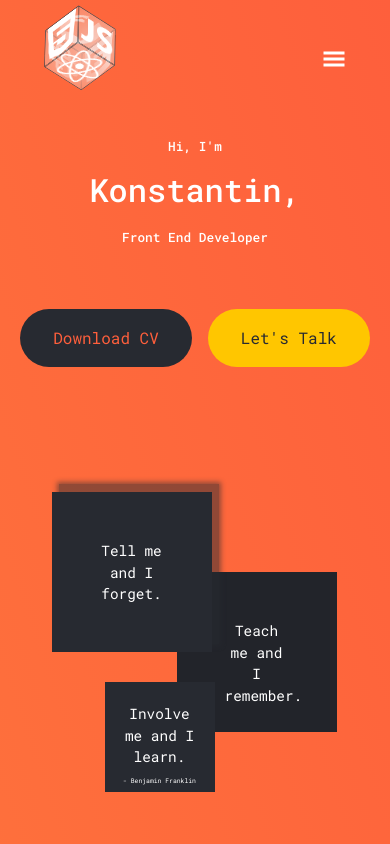
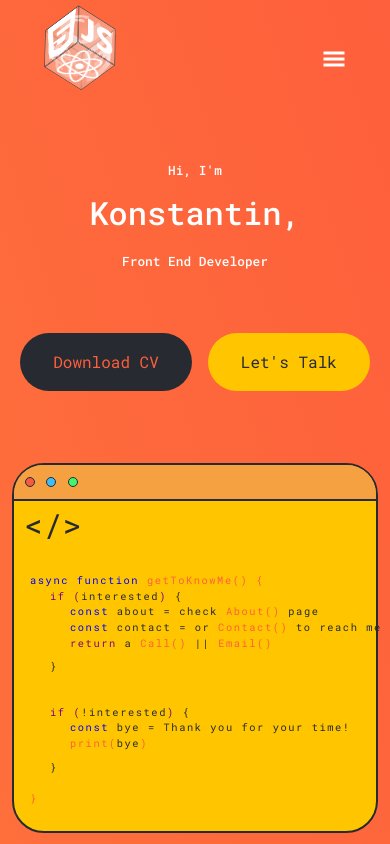
Before and after one commit to nikolaevK/Portfolio, a React (Create React App) app: page / in a window 390 px wide. Shown: the top 844 px of the page. Built offline with nearby package versions, Linux system fonts and the light colour scheme.

Commit message:
Landing page refactoring

```diff
--- a/src/components/Nav/Nav.js
+++ b/src/components/Nav/Nav.js
@@ -12,6 +12,7 @@ import { MdClose } from "react-icons/md";
 import About from "../about/About";
 import Header from "../header/Header";
 import Contact from "../contact/Contact";
+import Footer from "../footer/Footer";
 
 export default function Nav() {
   const [openNav, setOpenNav] = useState(false);
--- a/src/components/Nav/nav.css
+++ b/src/components/Nav/nav.css
@@ -34,7 +34,7 @@
   padding-left: 6rem;
   padding-bottom: 1.5rem;
   margin: 0;
-  background: hsl(0, 0%, 100%, 0.1);
+  background: #ffffff1a;
   backdrop-filter: blur(1rem);
 }
 
--- a/src/components/header/Header.js
+++ b/src/components/header/Header.js
@@ -15,13 +15,95 @@ export default function Header() {
             <h5 className="header-animation">Front End Developer</h5>
             <CTA />
           </div>
-          <div className="header-sub-container-2">
-            <div className="image-container-1">Tell me and I forget.</div>
-            <div className="image-container-2"></div>
-            <div className="image-container-3">Teach me and I remember.</div>
-            <div className="image-container-4">
-              <span>Involve me and I learn.</span>
-              <span className="credits">- Benjamin Franklin</span>
+          <div className="browser-container">
+            <div className="browser-navbar">
+              <div
+                className="navbar-circle"
+                style={{ background: "#f55a42" }}
+              ></div>
+              <div
+                className="navbar-circle"
+                style={{ background: "#42bcf5" }}
+              ></div>
+              <div
+                className="navbar-circle"
+                style={{ background: "#42f56f" }}
+              ></div>
+            </div>
+            <div className="brackets-container">
+              <p className="angle-brackets">&lt;/&gt;</p>
+            </div>
+            <div className="code-lines-container mt-4">
+              <span>
+                <p className="text text-1">
+                  <span style={{ color: "blue" }}>async</span>{" "}
+                  <span style={{ color: "blue" }}>function</span>
+                  <span style={{ color: "#fe5f3c" }}>
+                    {" "}
+                    getToKnowMe&#40;&#41; &#123;
+                  </span>
+                </p>
+              </span>
+              <span>
+                <p className="text  text-2">
+                  <span style={{ color: "purple" }}>if</span>{" "}
+                  <span style={{ color: "purple" }}>&#40;</span>
+                  interested<span style={{ color: "purple" }}>&#41;</span>{" "}
+                  &#123;
+                </p>
+              </span>
+              <span>
+                <p className="text  text-3">
+                  <span style={{ color: "blue" }}>const</span> about = check
+                  <span style={{ color: "#fe5f3c" }}> About&#40;&#41; </span>
+                  page
+                </p>
+              </span>
+              <span>
+                <p className="text text-4">
+                  <span style={{ color: "blue" }}>const</span> contact = or
+                  <span style={{ color: "#fe5f3c" }}> Contact&#40;&#41; </span>
+                  to reach me
+                </p>
+              </span>
+              <span>
+                <p className="text text-5">
+                  <span style={{ color: "purple" }}>return</span> a
+                  <span style={{ color: "#fe5f3c" }}> Call&#40;&#41;</span> ||
+                  <span style={{ color: "#fe5f3c" }}> Email&#40;&#41;</span>
+                </p>
+              </span>
+              <span>
+                <p className=" text-6">&#125;</p>
+              </span>
+              <span>
+                <p className="text text-7">
+                  <span style={{ color: "purple" }}>if</span>{" "}
+                  <span style={{ color: "purple" }}>&#40;</span>
+                  !interested<span style={{ color: "purple" }}>&#41;</span>{" "}
+                  &#123;
+                </p>
+              </span>
+              <span>
+                <p className="text text-8">
+                  <span style={{ color: "blue" }}>const</span> bye = Thank you
+                  for your time!
+                </p>
+              </span>
+              <span>
+                <p className="text text-9">
+                  <span style={{ color: "#fe5f3c" }}>print&#40;</span>
+                  bye<span style={{ color: "#fe5f3c" }}>&#41;</span>
+                </p>
+              </span>
+              <span>
+                <p className="text-10">&#125;</p>
+              </span>
+              <span>
+                <p className="text text-11" style={{ color: "#fe5f3c" }}>
+                  &#125;
+                </p>
+              </span>
             </div>
           </div>
           <div className="image-container">
--- a/src/components/header/header.css
+++ b/src/components/header/header.css
@@ -1,5 +1,6 @@
 header {
-  height: 100vh;
+  /* height: fit-content; */
+  min-height: 900px;
   padding-top: 0rem;
 }
 
@@ -16,11 +17,10 @@ h1 {
   display: flex;
   justify-content: center;
   align-items: center;
-  height: 100%;
-  position: relative;
   width: 100%;
-  gap: -5rem;
-  color: white;
+  min-height: 1300px;
+  height: 100vh;
+  margin-top: 0rem;
 }
 
 .header-sub-container-1 {
@@ -30,6 +30,7 @@ h1 {
   height: 50%;
   width: 50%;
   margin-left: 5rem;
+  margin-right: 5rem;
 }
 
 .header-animation {
@@ -52,109 +53,21 @@ h1 {
   }
 }
 
-.header-sub-container-2 {
-  display: inline-block;
-  position: relative;
-  margin-right: -10rem;
-  height: 70%;
-  width: 50%;
-}
-
 .header-btn-container {
   margin-top: 3rem;
   display: flex;
   gap: 1rem;
 }
 
-.image-container-1 {
-  position: absolute;
-  font-size: 2rem;
-  text-align: center;
-  color: white;
-  padding: 5rem;
-  right: 300px;
-  top: 40px;
-  height: 300px;
-  width: 300px;
-  background-color: var(--secondary-dark-color);
-  z-index: 4;
-  animation: square-1 400ms 600ms backwards;
-}
-
-@keyframes square-1 {
-  from {
-    transform: translateY(-100vh);
-  }
-}
-
-.image-container-2 {
-  position: absolute;
-  right: 285px;
-  top: 25px;
-  height: 300px;
-  width: 300px;
-  background-color: var(--secondary-dark-color);
-  opacity: 50%;
-  box-shadow: 0 0 5px 2px var(--secondary-dark-color);
-  text-shadow: 10px 10px;
-  z-index: 3;
-  animation: container-2 400ms 600ms backwards;
-}
-
-@keyframes container-2 {
-  from {
-    transform: translateX(100vh);
-  }
-}
-
-.image-container-3 {
-  position: absolute;
-  text-align: center;
-  font-size: 2rem;
-  color: white;
-  padding: 5rem;
-  padding-right: 2rem;
-  right: 80px;
-  top: 200px;
-  height: 300px;
-  width: 300px;
-  background-color: var(--shade-of-dark-color);
-  z-index: 1;
-  animation: container-3 400ms 600ms backwards;
-}
-
-@keyframes container-3 {
-  from {
-    transform: translateY(100vh);
-  }
-}
-
-.image-container-4 {
-  display: flex;
-  flex-direction: column;
-  position: absolute;
-  text-align: center;
-  font-size: 1.5rem;
-  padding: 1.5rem;
-  right: 270px;
-  top: 420px;
-  height: 200px;
-  width: 200px;
-  background-color: var(--secondary-dark-color);
-  z-index: 2;
-  animation: container-4 400ms 600ms backwards;
-}
-
-@keyframes container-4 {
-  from {
-    transform: translateX(100vh);
-  }
+.image {
+  height: 500px;
+  width: 900px;
 }
 
 .image-container {
   position: relative;
-  right: 1100px;
-  top: 100px;
+  right: 1000px;
+  top: 190px;
   width: 100px;
   height: 100px;
   animation: image-container 400ms 600ms backwards;
@@ -166,47 +79,153 @@ h1 {
   }
 }
 
-.image {
-  height: 400px;
-  width: 700px;
+.browser-container {
+  height: 500px;
+  width: 100%;
+  background-color: var(--yellow-color);
+  margin-top: -20rem;
+  border-radius: 2rem;
+  border: 2px solid var(--secondary-dark-color);
+  animation: browser-container-animation 400ms 400ms backwards;
 }
 
-.image-container-4 span:first-child {
-  margin-top: 1rem;
+@keyframes browser-container-animation {
+  from {
+    transform: translateX(100vh);
+  }
 }
 
-.credits {
-  font-size: 10px;
-  margin-top: 2rem;
+.browser-navbar {
+  display: flex;
+  justify-content: flex-start;
+  align-items: center;
+  width: 100%;
+  height: 10%;
+  border-top-left-radius: 1.8rem;
+  border-top-right-radius: 1.8rem;
+  background-color: #f5a142;
+  border-bottom: 2px solid var(--secondary-dark-color);
 }
 
-.image-container-1:hover {
-  transform: scale(1.1);
-  transition: 300ms;
+.navbar-circle {
+  height: 20px;
+  width: 20px;
+  border-radius: 20rem;
+  border: 1px solid var(--secondary-dark-color);
+  background-color: white;
+  margin-left: 0.7rem;
 }
 
-.image-container-2:hover {
-  transform: scale(1.1);
-  transition: 300ms;
+.navbar-circle:hover {
+  cursor: pointer;
 }
 
-.image-container-3:hover {
-  transform: scale(1.1);
-  transition: 300ms;
+.brackets-container {
+  display: flex;
+  padding: 0;
+  margin: 0;
 }
 
-.image-container-4:hover {
-  transform: scale(1.1);
-  transition: 300ms;
+.angle-brackets {
+  color: var(--secondary-dark-color);
+  font-size: 3rem;
+  padding: 0;
+  padding-left: 10px;
+  margin: 0;
+}
+
+.code-lines-container {
+  display: flex;
+  flex-direction: column;
+  align-items: flex-start;
+}
+
+.text {
+  overflow: hidden; /* Ensures the content is not revealed until the animation */
+  white-space: nowrap; /* Keeps the content on a single line */
+  letter-spacing: 0.15em;
+  margin: 0 auto;
+  margin-left: 2rem;
+  animation: typing 1s steps(40, end);
+  animation-delay: 530ms;
+}
+
+.text-2 {
+  padding-left: 20px;
+  color: var(--secondary-dark-color);
+}
+
+.text-3 {
+  padding-left: 40px;
+  color: var(--secondary-dark-color);
+}
+
+.text-4 {
+  padding-left: 40px;
+  color: var(--secondary-dark-color);
+}
+
+.text-5 {
+  padding-left: 40px;
+  color: var(--secondary-dark-color);
+}
+
+.text-6 {
+  padding-left: 20px;
+  margin-bottom: 30px;
+  margin-left: 2rem;
+  color: var(--secondary-dark-color);
+}
+
+.text-7 {
+  padding-left: 20px;
+  color: var(--secondary-dark-color);
+}
+
+.text-8 {
+  padding-left: 40px;
+  color: var(--secondary-dark-color);
+}
+
+.text-9 {
+  padding-left: 40px;
+  color: var(--secondary-dark-color);
+}
+
+.text-10 {
+  padding-left: 20px;
+  margin-left: 2rem;
+  color: var(--secondary-dark-color);
+}
+
+.text-11 {
+  border-right: 0.15em solid #fe5f3c;
+  animation: blink-caret 0.75s step-end infinite;
+}
+
+@keyframes typing {
+  from {
+    width: 0;
+  }
+  to {
+    width: 90%;
+  }
+}
+
+@keyframes blink-caret {
+  from,
+  to {
+    border-color: transparent;
+  }
+  50% {
+    border-color: #fe5f3c;
+  }
 }
 
 @media (max-width: 1300px) {
-  header {
-    margin-top: 8rem;
-  }
-
   .header-container {
     flex-wrap: wrap;
+    height: 1200px;
   }
 
   h1 {
@@ -219,73 +238,7 @@ h1 {
     justify-content: center;
     align-items: center;
     height: 25%;
-  }
-
-  .header-sub-container-2 {
-    margin-right: 0;
-  }
-
-  .image-container-1 {
-    position: absolute;
-    font-size: 2rem;
-    text-align: center;
-    padding: 4rem;
-    right: 210px;
-    top: 50px;
-    height: 270px;
-    width: 270px;
-    background-color: var(--secondary-dark-color);
-    z-index: 4;
-  }
-
-  .image-container-2 {
-    position: absolute;
-    right: 200px;
-    top: 37px;
-    height: 270px;
-    width: 270px;
-    background-color: var(--secondary-dark-color);
-    opacity: 50%;
-    box-shadow: 0 0 5px 2px var(--secondary-dark-color);
-    text-shadow: 10px 10px;
-    z-index: 3;
-  }
-
-  .image-container-3 {
-    position: absolute;
-    font-size: 2rem;
-    text-align: center;
-    padding: 3rem;
-    right: -20px;
-    top: 190px;
-    height: 270px;
-    width: 270px;
-    background-color: var(--shade-of-dark-color);
-    z-index: 1;
-  }
-
-  .image-container-4 {
-    display: flex;
-    flex-direction: column;
-    position: absolute;
-    font-size: 1.5rem;
-    text-align: center;
-    padding: 2rem;
-    right: 150px;
-    top: 400px;
-    height: 200px;
-    width: 200px;
-    background-color: var(--secondary-dark-color);
-    z-index: 2;
-  }
-
-  .image-container-4 span:first-child {
-    margin-top: 0.3rem;
-  }
-
-  .credits {
-    font-size: 0.5rem;
-    margin-top: 0.5rem;
+    margin: 0;
   }
 
   .image-container {
@@ -294,28 +247,23 @@ h1 {
 }
 
 @media (max-width: 35em) {
-  header {
-    margin-top: 4rem;
-    min-height: 800px;
-  }
-
   .header-container {
     display: flex;
+    width: 100%;
+    min-height: 800px;
+    height: 100vh;
     flex-wrap: nowrap;
     flex-direction: column;
     justify-content: center;
     align-items: center;
+    margin-bottom: 0;
   }
 
   .header-sub-container-1 {
     display: flex;
-    height: 50%;
     flex-direction: column;
     justify-content: center;
     align-items: center;
-    margin: 0;
-    margin-bottom: -4rem;
-    margin-top: -10rem;
   }
   h1 {
     font-size: 2rem;
@@ -325,78 +273,41 @@ h1 {
     font-size: 0.8rem;
   }
 
-  .header-sub-container-2 {
-    display: inline-block;
-    margin-top: 2rem;
-    position: relative;
-    height: 40%;
-    width: 50%;
-  }
-
-  .image-container-1 {
-    position: absolute;
-    font-size: 0.9rem;
-    text-align: center;
-    padding: 3rem;
-    right: 75px;
-    top: 60px;
-    height: 160px;
-    width: 160px;
-    background-color: var(--secondary-dark-color);
-    z-index: 4;
-  }
-
-  .image-container-2 {
-    position: absolute;
-    right: 68px;
-    top: 52px;
-    height: 160px;
-    width: 160px;
-    background-color: var(--secondary-dark-color);
-    opacity: 50%;
-    box-shadow: 0 0 5px 2px var(--secondary-dark-color);
-    text-shadow: 10px 10px;
-    z-index: 3;
-  }
-
-  .image-container-3 {
-    position: absolute;
-    font-size: 0.9rem;
-    text-align: center;
-    padding: 3rem;
-    right: -50px;
-    top: 140px;
-    height: 160px;
-    width: 160px;
-    background-color: var(--shade-of-dark-color);
-    z-index: 1;
-  }
-
-  .image-container-4 {
-    display: flex;
-    flex-direction: column;
-    position: absolute;
-    font-size: 0.9rem;
-    text-align: center;
-    padding: 1rem;
-    right: 72px;
-    top: 250px;
-    height: 110px;
-    width: 110px;
-    background-color: var(--secondary-dark-color);
-    z-index: 2;
-  }
-
-  .image-container-4 span:first-child {
-    margin-top: 0.3rem;
-  }
-
-  .credits {
-    font-size: 0.4rem;
-    margin-top: 0.5rem;
-  }
-
   .image-container {
     display: none;
   }
+
+  .browser-container {
+    margin-top: 5rem;
+    margin-bottom: -10rem;
+    height: 370px;
+  }
+
+  .navbar-circle {
+    height: 10px;
+    width: 10px;
+  }
+
+  .angle-brackets {
+    font-size: 2rem;
+  }
+
+  .code-lines-container {
+    margin: 0;
+  }
+
+  .text {
+    font-size: 0.65rem;
+    margin-left: 1rem;
+  }
+
+  .text-6 {
+    font-size: 0.65rem;
+    margin-left: 1rem;
+  }
+
+  .text-10 {
+    font-size: 0.65rem;
+    margin-left: 1rem;
+  }
 }
--- a/src/index.css
+++ b/src/index.css
@@ -19,11 +19,11 @@ a:hover {
 }
 
 body {
-  height: 100vh;
+  height: fit-content;
+
   margin: 0;
   padding: 0;
   font-family: "Roboto Mono", monospace;
-  min-height: 1100px;
 }
 
 :root {
```
Also changed, not shown: src/components/about/About.js (+11 -7 lines), src/components/about/about.css (+48 -8 lines), src/components/contact/contact.css (+15 -0 lines), src/components/portfolio/Portfolio.js (+15 -14 lines), 1 other file (tests, documents, lock files or other folders).
